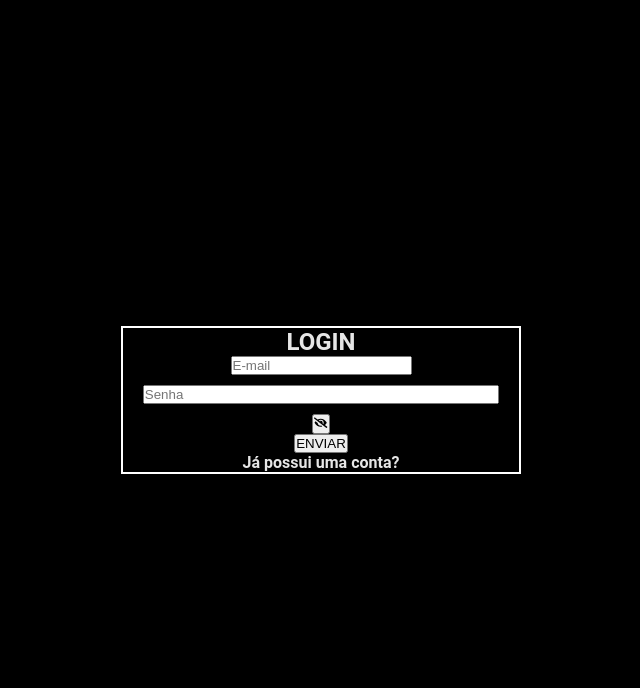
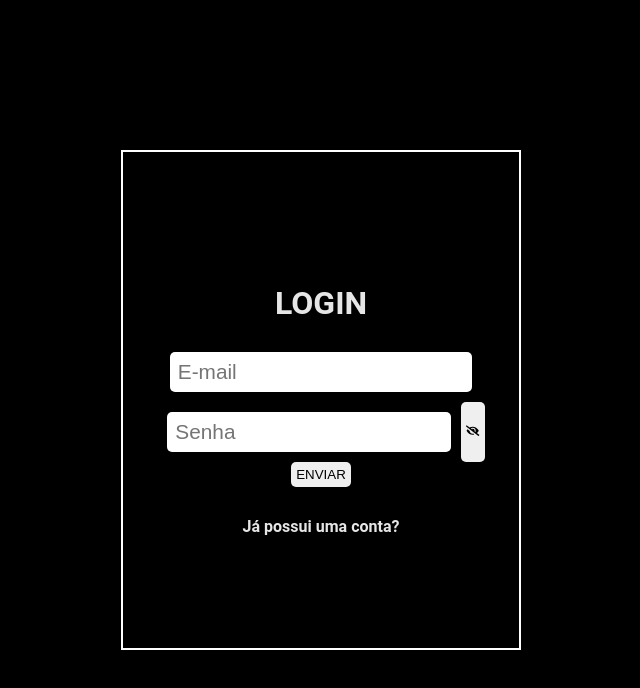
Before and after one commit to FelipeKulote/react_typescript, a React (Vite) app: page / in a window 1280 px wide. Shown: the top 688 px of the page, without its empty margins (319-959 px from the left). Built offline with nearby package versions, Linux system fonts and the light colour scheme.

Commit message:
style: format login page

```diff
--- a/src/components/pages/login/login.tsx
+++ b/src/components/pages/login/login.tsx
@@ -1,5 +1,5 @@
 import { FormEvent, useState } from "react";
-import { LoginForm, StyledLogin, StyledLoginPage } from "./styles";
+import { LoginForm, StyledLogin, StyledLoginPage, StyledPassword } from "./styles";
 import { FaEyeSlash, FaEye } from "react-icons/fa";
 import { api } from "../../../utils/api/api";
 import { useNavigate } from "react-router-dom";
@@ -40,8 +40,9 @@ export function Login() {
         <StyledLoginPage>
           <LoginForm>
             <h2>LOGIN</h2>
+            <StyledLogin onSubmit={handleSubmit}>
               <input type="text" placeholder="E-mail" name="email" required />
-            <StyledLogin onSubmit={handleSubmit}>
+              <StyledPassword>
                 <input
                   type={showPassword ? "password" : "text"}
                   placeholder="Senha"
@@ -51,6 +52,7 @@ export function Login() {
                 <button type="button" onClick={handleShowPassword}>
                   {showPassword ? <FaEyeSlash /> : <FaEye />}
                 </button>
+              </StyledPassword>
             </StyledLogin>
             <button type="submit">ENVIAR</button>
             <h4>Já possui uma conta?</h4>
--- a/src/components/pages/login/styles.ts
+++ b/src/components/pages/login/styles.ts
@@ -1,22 +1,50 @@
 import styled from "styled-components";
 
 export const StyledLoginPage = styled.div`
+  padding: 30px;
   display: flex;
   flex-direction: column;
   align-items: center;
   justify-content: center;
   width: 100%;
   height: 100%;
-`
+`;
 
 export const LoginForm = styled.div`
+padding: 30px;
   display: flex;
   flex-direction: column;
   align-items: center;
   justify-content: center;
   width: 80%;
   max-width: 400px;
+  height: 500px;
   border: 2px solid white;
+
+  h2 {
+    margin: 20px;
+    font-size: 2rem;
+  }
+
+  h4 {
+    margin-top: 30px;
+  }
+
+  input {
+    padding: 8px;
+    display: flex;
+    width: 90%;
+    margin: 10px;
+    border-radius: 5px;
+    border: none;
+    font-size: 1.3rem;
+  }
+
+  button {
+    padding: 5px;
+    border-radius: 5px;
+    border: none;
+  }
 `;
 
 export const StyledLogin = styled.form`
@@ -25,10 +53,14 @@ export const StyledLogin = styled.form`
   align-items: center;
   justify-content: center;
   width: 100%;
+`;
 
-  input {
-    display: flex;
-    width: 90%;
-    margin: 10px;
+export const StyledPassword = styled.div`
+  display: flex;
+
+
+  button {
+    border-radius: 5px;
+
   }
-`;
+`
```
Lines whose indentation alone changed are shown as unchanged.
